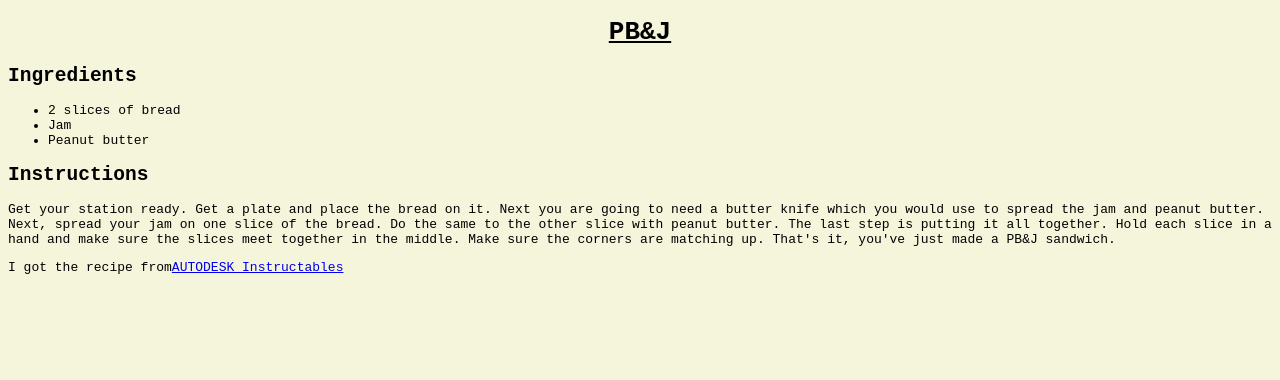
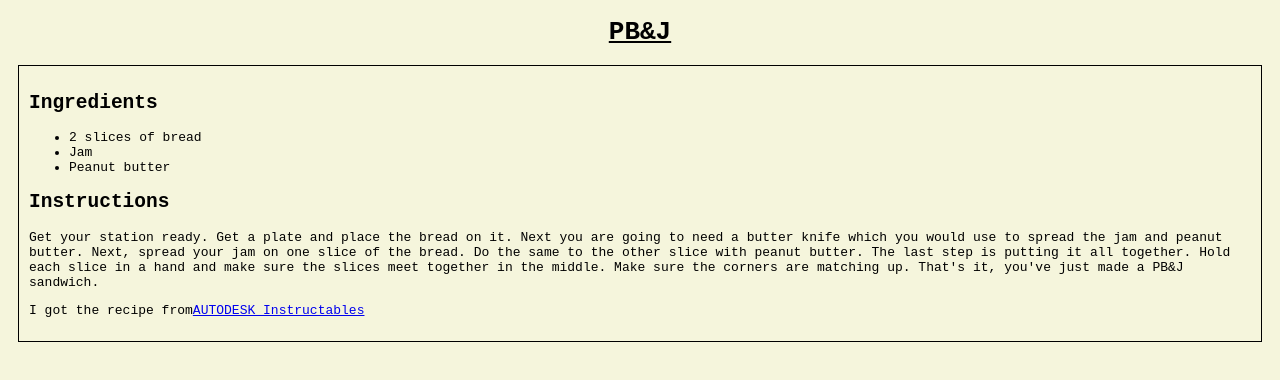
Before and after one commit to auralinn/Macondo-project, a plain HTML site: page pb&j recipe.html in a window 1280 px wide. Drawn offline with Linux system fonts and the light colour scheme.

Commit message:
Fix CSS formatting and add recipe class

```diff
--- a/pbandj recipe.css
+++ b/pbandj recipe.css
@@ -2,3 +2,14 @@ body{
     background-color: beige;
     font-family: monospace;
 }
+
+
+
+
+
+.recipe{
+    border: 1px solid black;
+    padding: 10px;
+    margin: 10px;
+    text-align: c;
+}
```
